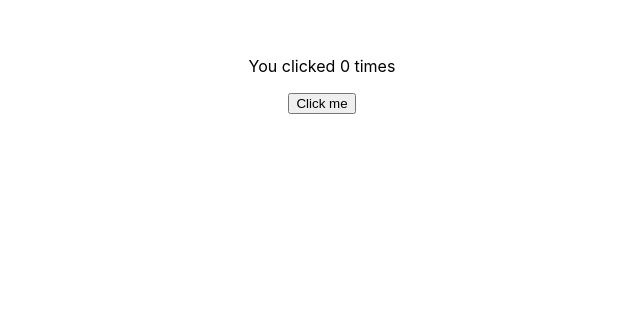
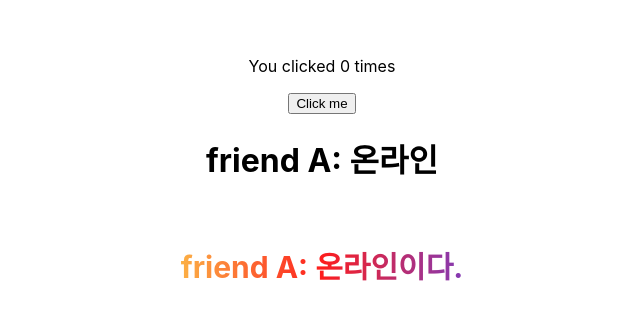
Before and after one commit to kibanana/study-react-hooks, a React (Create React App) app: page / in a window 1280 px wide. Shown: the part 180-500 px from the top of the page, without its empty margins (318-958 px from the left). Built offline with nearby package versions, Linux system fonts and the light colour scheme.

Commit message:
Add custom hook examples

```diff
--- a/src/App.js
+++ b/src/App.js
@@ -2,6 +2,8 @@ import logo from './logo.svg';
 import './App.css';
 import HookExample from './components/HookExample';
 import EffectHook from './components/HookExample/EffectHook'
+import CustomHookExample1 from './components/HookExample/CustomHookExample1';
+import CustomHookExample2 from './components/HookExample/CustomHookExample2';
 import ReactCompoundSlider from './components/ReactCompoundSlider';
 // import ReactGridGallery1 from './components/ReactGridGallery1';
 // import ReactGridGallery2 from './components/ReactGridGallery2';
@@ -22,6 +24,10 @@ function App() {
         <div>
           <EffectHook />
         </div>
+        <div>
+          <CustomHookExample1 />
+          <CustomHookExample2 />
+        </div>
       </body>
     </div>
   );
--- /dev/null
+++ b/src/components/HookExample/CustomHook.jsx
@@ -0,0 +1,23 @@
+import react, { useState, useEffect } from 'react';
+
+const friends = {
+    'A': {
+        isOnline: true
+    },
+    'B': {
+        isOnline: false
+    },
+    'C': {
+        isOnline: false
+    }
+}
+
+export default function useFriendStatus(friendId) {
+    const [isOnline, setIsOnline] = useState(null);
+
+    useEffect(() => {
+        setIsOnline(friends[friendId].isOnline);
+    });
+
+    return isOnline;
+}
--- /dev/null
+++ b/src/components/HookExample/CustomHookExample1.jsx
@@ -0,0 +1,13 @@
+import React from 'react';
+import useFriendStatus from './CustomHook';
+
+export default function CustomHookExample1() {
+    const friendId = 'A';
+    const isOnline = useFriendStatus(friendId);
+
+    return (
+        <h1>
+            friend {friendId}: {isOnline ? '온라인' : '오프라인'}
+        </h1>
+    )
+}
--- /dev/null
+++ b/src/components/HookExample/CustomHookExample2.jsx
@@ -0,0 +1,17 @@
+import React from 'react';
+import useFriendStatus from './CustomHook';
+import './gradientText.scss';
+
+export default function CustomHookExample1() {
+    const friendId = 'A';
+    const isOnline = useFriendStatus(friendId);
+
+    return (
+        <p className="instagram">
+            <span>
+
+            friend {friendId}: {isOnline ? '온라인' : '오프라인'}이다.
+            </span>
+        </p>
+    )
+}
--- /dev/null
+++ b/src/components/HookExample/gradientText.scss
@@ -0,0 +1,16 @@
+.instagram {
+    display: inline-block;
+    padding: 10px 25px;
+    background: #fff;
+    font-size: 30px;
+    font-weight: 700;
+    text-align: center;
+    user-select: none;
+
+    span {
+        background: linear-gradient(to right, #fcb045, #fd1d1d, #833ab4);
+        background-clip: text;
+        -webkit-background-clip: text;
+        -webkit-text-fill-color: transparent;
+    }
+}
```
